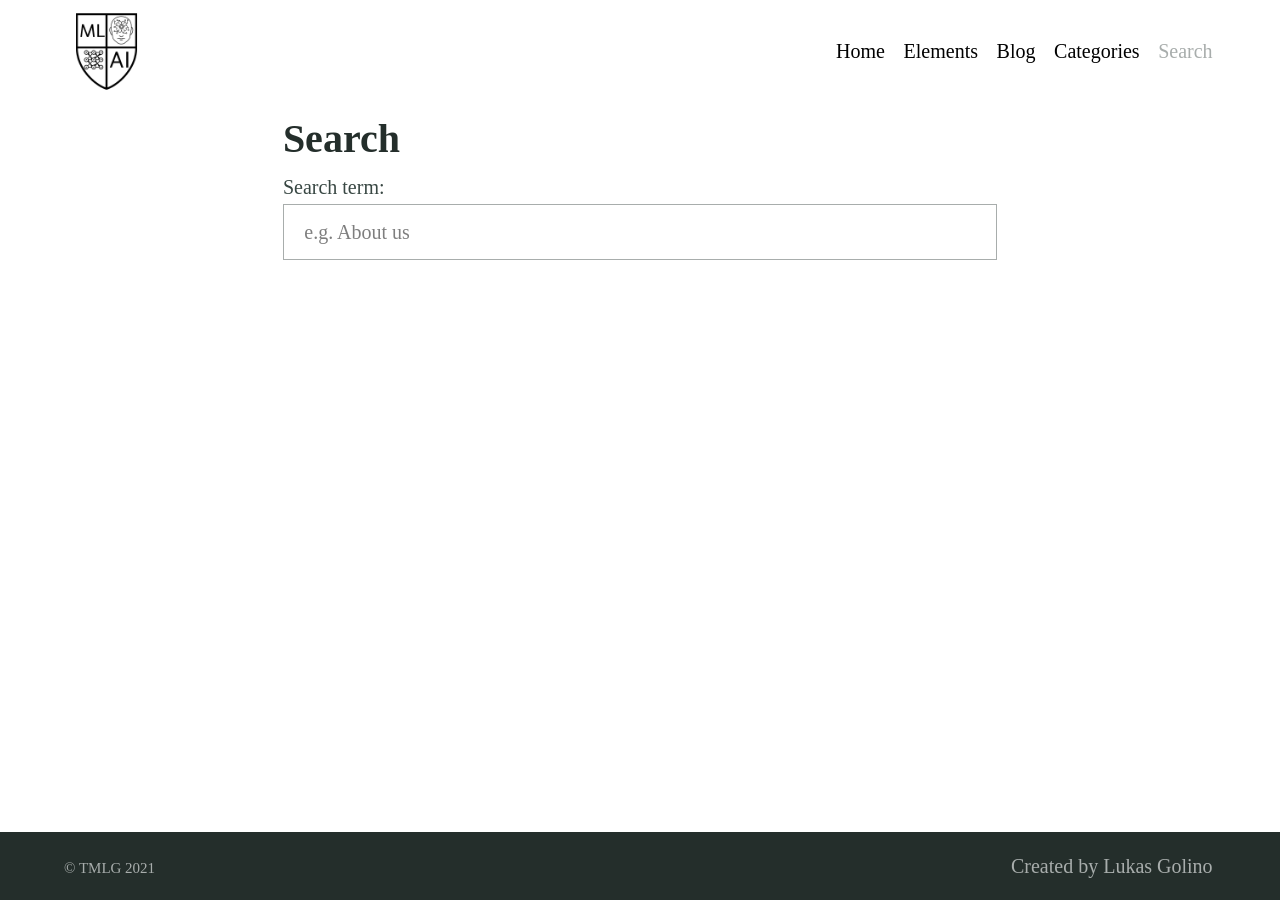
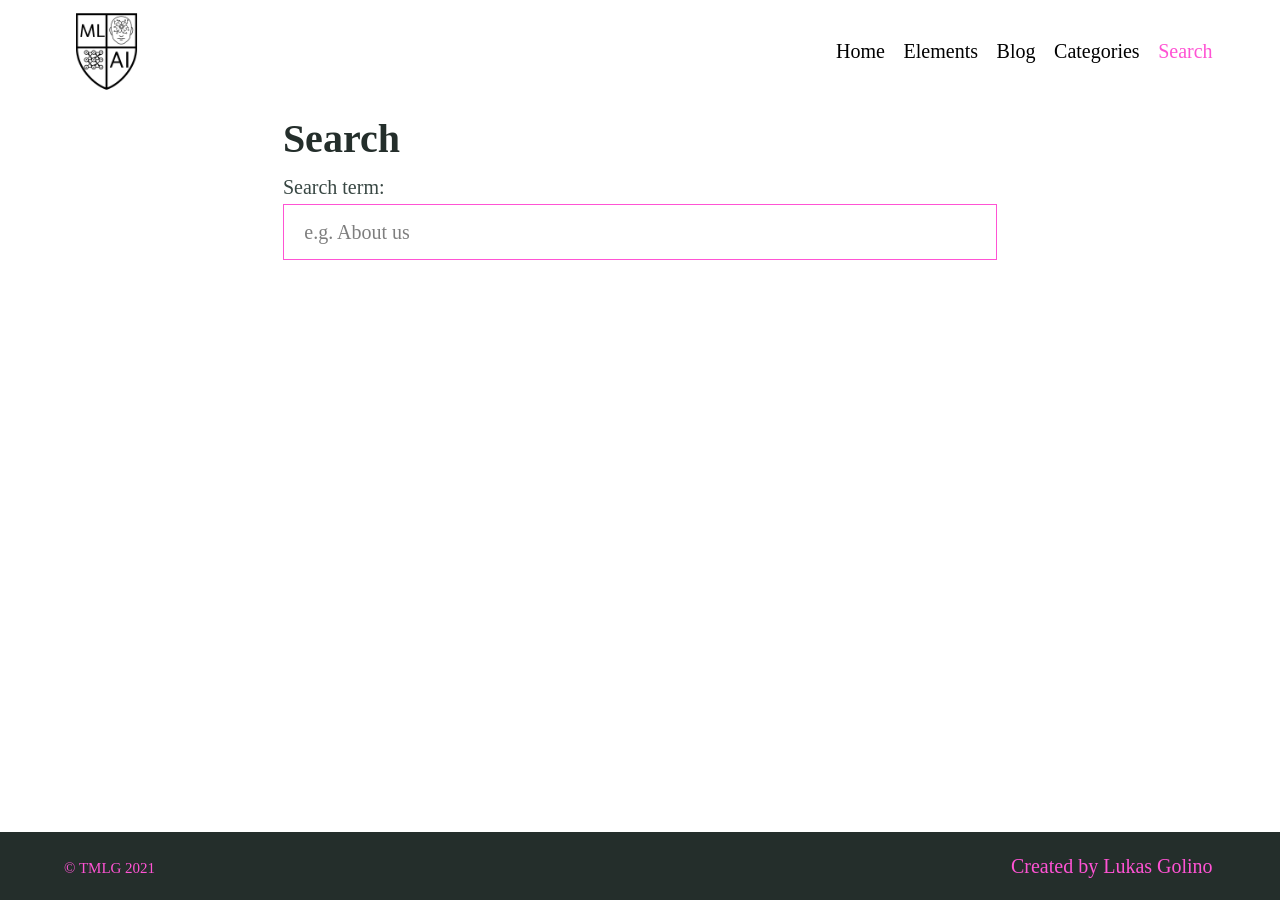
Before and after one commit to lukasgolino/SolveThePuzzle.github.io, a Jekyll site: the page built from search.md, in a window 1280 px wide. Built offline with Jekyll 4.4.1, drawn with Linux system fonts in a browser that asks for light colours; some web fonts are replaced.

Commit message:
Update _settings.scss

```diff
--- a/_sass/_settings.scss
+++ b/_sass/_settings.scss
@@ -8,9 +8,9 @@
 $headingColour: #242e2b !default;
 $bodyColour: #384743 !default;
 $linkColour: #000000 !default;
-$hoverColour: #00ac9d !default;
+$hoverColour: #18d4c5 !default;
 $focusColour: #fa407a !default;
-$captionColour: #a8adac !default;
+$captionColour: #ff53d4 !default;
 $white: #ffffff !default;
 
 // Typography
```
